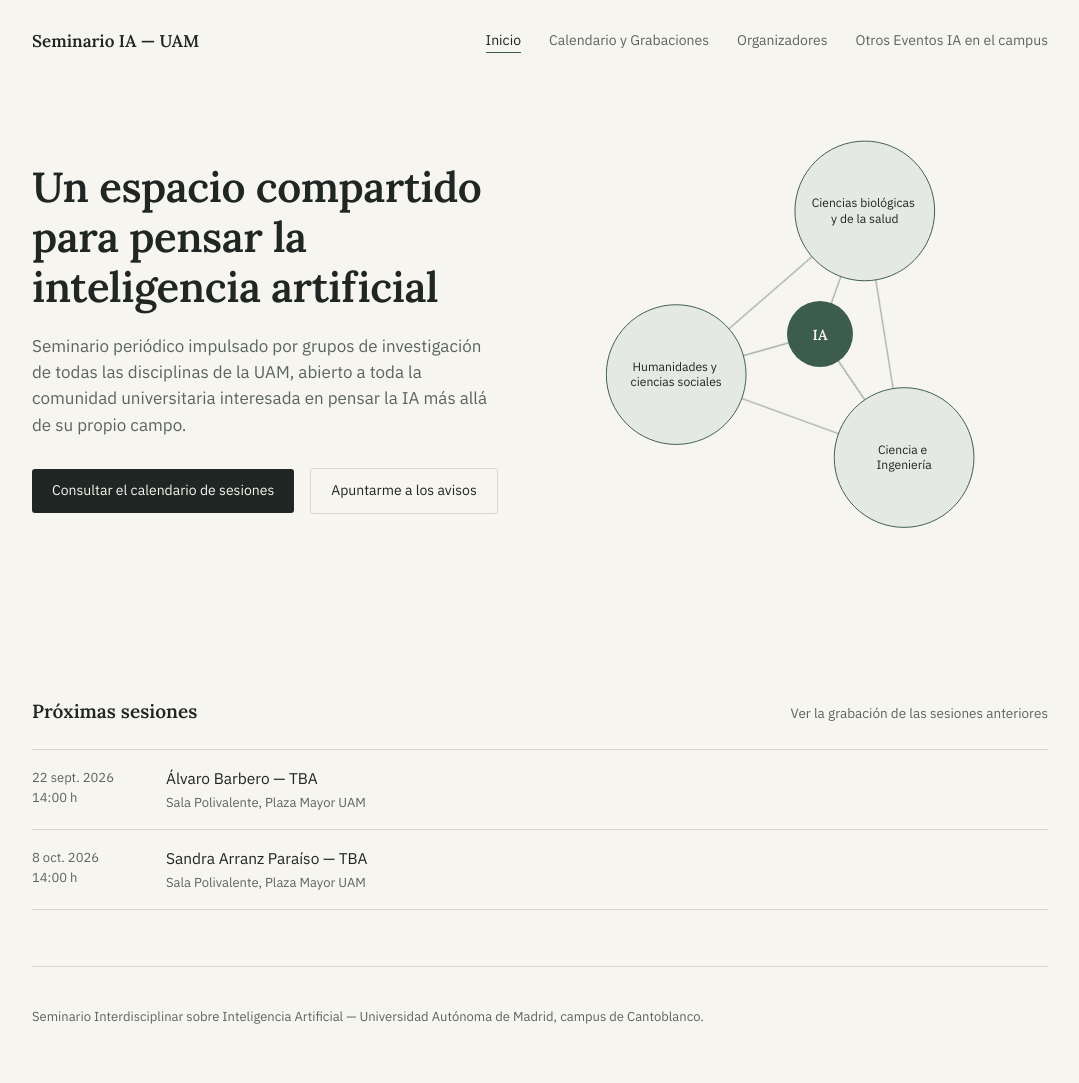
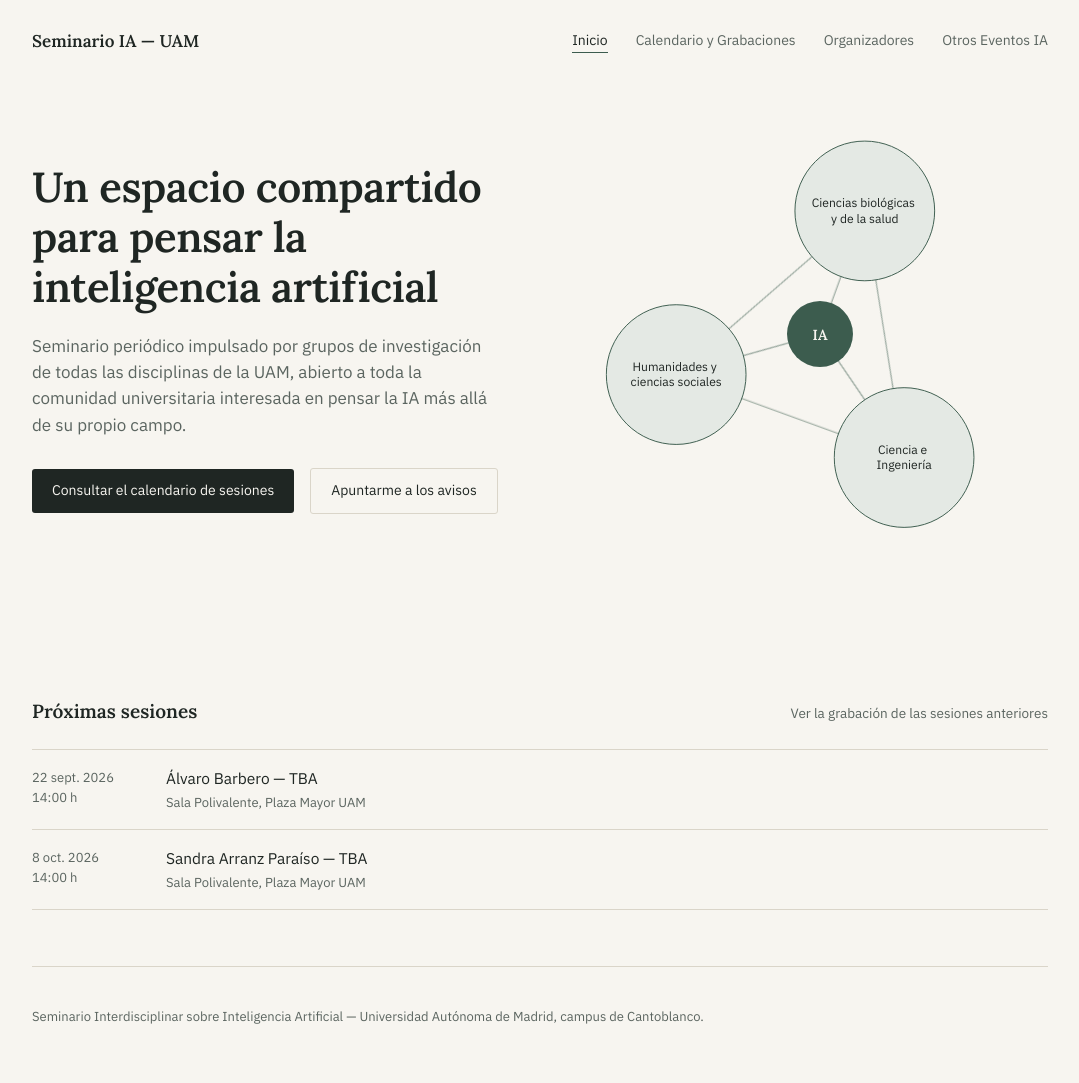
Before and after one commit to sinterdia/seminario-interdisciplinar-ia, a plain HTML site: page index.html in a window 1280 px wide. Shown: the whole page, without its empty margins (100-1179 px from the left). Drawn offline with Linux system fonts and the light colour scheme.

Commit message:
Shorten link text for 'Otros Eventos IA'

```diff
--- a/index.html
+++ b/index.html
@@ -100,7 +100,7 @@
     <a href="index.html" class="active">Inicio</a>
     <a href="calendario-grabaciones.html">Calendario y Grabaciones</a>
     <a href="organizadores.html">Organizadores</a>
-    <a href="otros-eventos.html">Otros Eventos IA en el campus</a>
+    <a href="otros-eventos.html">Otros Eventos IA</a>
   </div>
 </nav>
 
```
